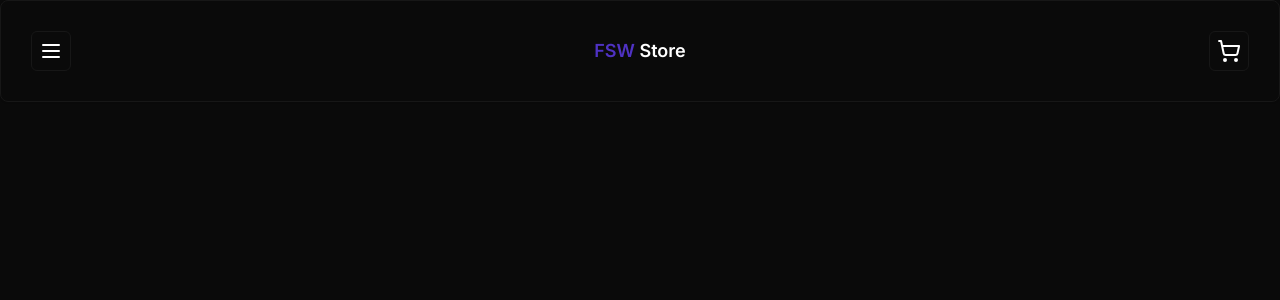
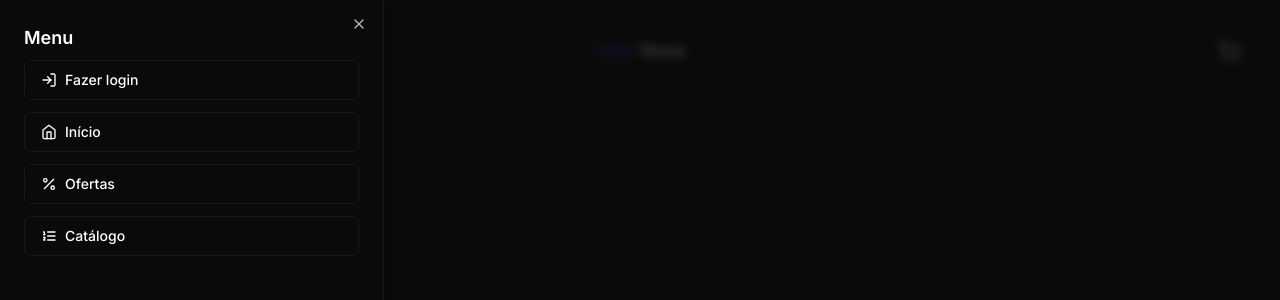
Before and after one commit to diovanealves/fsw-store, a Next.js app: page / in a window 1280 px wide. Both pictures are taken after a click on the button 50 px from the left and 50 px from the top of the page. Shown: the top 300 px of the page. Built offline with nearby package versions, Linux system fonts and the light colour scheme.

Commit message:
feat: add header menu using sheet component

```diff
--- a/package.json
+++ b/package.json
@@ -10,6 +10,7 @@
   },
   "dependencies": {
     "@prisma/client": "^5.4.2",
+    "@radix-ui/react-dialog": "^1.0.5",
     "@radix-ui/react-slot": "^1.0.2",
     "class-variance-authority": "^0.7.0",
     "clsx": "^2.0.0",
--- a/src/components/header.tsx
+++ b/src/components/header.tsx
@@ -1,13 +1,52 @@
-import { MenuIcon, ShoppingCartIcon } from 'lucide-react'
+import {
+  MenuIcon,
+  ShoppingCartIcon,
+  LogInIcon,
+  HomeIcon,
+  PercentIcon,
+  ListOrderedIcon,
+} from 'lucide-react'
 import { Button } from './ui/button'
 import { Card } from './ui/card'
+import { Sheet, SheetContent, SheetHeader, SheetTrigger } from './ui/sheet'
 
 export default function Header() {
   return (
     <Card className="flex items-center justify-between p-[1.87rem]">
-      <Button size="icon" variant="outline">
-        <MenuIcon />
-      </Button>
+      <Sheet>
+        <SheetTrigger asChild>
+          <Button size="icon" variant="outline">
+            <MenuIcon />
+          </Button>
+        </SheetTrigger>
+        <SheetContent side="left">
+          <SheetHeader className="text-left text-lg font-semibold">
+            Menu
+          </SheetHeader>
+
+          <div className="mt-2 space-y-3">
+            <Button variant="outline" className="w-full justify-start gap-2">
+              <LogInIcon size={16} />
+              Fazer login
+            </Button>
+
+            <Button variant="outline" className="w-full justify-start gap-2">
+              <HomeIcon size={16} />
+              Início
+            </Button>
+
+            <Button variant="outline" className="w-full justify-start gap-2">
+              <PercentIcon size={16} />
+              Ofertas
+            </Button>
+
+            <Button variant="outline" className="w-full justify-start gap-2">
+              <ListOrderedIcon size={16} />
+              Catálogo
+            </Button>
+          </div>
+        </SheetContent>
+      </Sheet>
 
       <h1 className="text-lg font-semibold ">
         <span className="text-primary">FSW</span> Store
--- /dev/null
+++ b/src/components/ui/sheet.tsx
@@ -0,0 +1,146 @@
+'use client'
+
+import * as React from 'react'
+import * as SheetPrimitive from '@radix-ui/react-dialog'
+import { cva, type VariantProps } from 'class-variance-authority'
+import { X } from 'lucide-react'
+
+import { cn } from '@/lib/utils'
+
+const Sheet = SheetPrimitive.Root
+
+const SheetTrigger = SheetPrimitive.Trigger
+
+const SheetClose = SheetPrimitive.Close
+
+const SheetPortal = ({
+  className,
+  ...props
+}: SheetPrimitive.DialogPortalProps) => (
+  <SheetPrimitive.Portal className={cn(className)} {...props} />
+)
+SheetPortal.displayName = SheetPrimitive.Portal.displayName
+
+const SheetOverlay = React.forwardRef<
+  React.ElementRef<typeof SheetPrimitive.Overlay>,
+  React.ComponentPropsWithoutRef<typeof SheetPrimitive.Overlay>
+>(({ className, ...props }, ref) => (
+  <SheetPrimitive.Overlay
+    className={cn(
+      'bg-background/80 data-[state=open]:animate-in data-[state=closed]:animate-out data-[state=closed]:fade-out-0 data-[state=open]:fade-in-0 fixed inset-0 z-50 backdrop-blur-sm',
+      className,
+    )}
+    {...props}
+    ref={ref}
+  />
+))
+SheetOverlay.displayName = SheetPrimitive.Overlay.displayName
+
+const sheetVariants = cva(
+  'fixed z-50 gap-4 bg-background p-6 shadow-lg transition ease-in-out data-[state=open]:animate-in data-[state=closed]:animate-out data-[state=closed]:duration-300 data-[state=open]:duration-500',
+  {
+    variants: {
+      side: {
+        top: 'inset-x-0 top-0 border-b data-[state=closed]:slide-out-to-top data-[state=open]:slide-in-from-top',
+        bottom:
+          'inset-x-0 bottom-0 border-t data-[state=closed]:slide-out-to-bottom data-[state=open]:slide-in-from-bottom',
+        left: 'inset-y-0 left-0 h-full w-3/4 border-r data-[state=closed]:slide-out-to-left data-[state=open]:slide-in-from-left sm:max-w-sm',
+        right:
+          'inset-y-0 right-0 h-full w-3/4  border-l data-[state=closed]:slide-out-to-right data-[state=open]:slide-in-from-right sm:max-w-sm',
+      },
+    },
+    defaultVariants: {
+      side: 'right',
+    },
+  },
+)
+
+interface SheetContentProps
+  extends React.ComponentPropsWithoutRef<typeof SheetPrimitive.Content>,
+    VariantProps<typeof sheetVariants> {}
+
+const SheetContent = React.forwardRef<
+  React.ElementRef<typeof SheetPrimitive.Content>,
+  SheetContentProps
+>(({ side = 'right', className, children, ...props }, ref) => (
+  <SheetPortal>
+    <SheetOverlay />
+    <SheetPrimitive.Content
+      ref={ref}
+      className={cn(sheetVariants({ side }), className)}
+      {...props}
+    >
+      {children}
+      <SheetPrimitive.Close className="ring-offset-background focus:ring-ring data-[state=open]:bg-secondary absolute right-4 top-4 rounded-sm opacity-70 transition-opacity hover:opacity-100 focus:outline-none focus:ring-2 focus:ring-offset-2 disabled:pointer-events-none">
+        <X className="h-4 w-4" />
+        <span className="sr-only">Close</span>
+      </SheetPrimitive.Close>
+    </SheetPrimitive.Content>
+  </SheetPortal>
+))
+SheetContent.displayName = SheetPrimitive.Content.displayName
+
+const SheetHeader = ({
+  className,
+  ...props
+}: React.HTMLAttributes<HTMLDivElement>) => (
+  <div
+    className={cn(
+      'flex flex-col space-y-2 text-center sm:text-left',
+      className,
+    )}
+    {...props}
+  />
+)
+SheetHeader.displayName = 'SheetHeader'
+
+const SheetFooter = ({
+  className,
+  ...props
+}: React.HTMLAttributes<HTMLDivElement>) => (
+  <div
+    className={cn(
+      'flex flex-col-reverse sm:flex-row sm:justify-end sm:space-x-2',
+      className,
+    )}
+    {...props}
+  />
+)
+SheetFooter.displayName = 'SheetFooter'
+
+const SheetTitle = React.forwardRef<
+  React.ElementRef<typeof SheetPrimitive.Title>,
+  React.ComponentPropsWithoutRef<typeof SheetPrimitive.Title>
+>(({ className, ...props }, ref) => (
+  <SheetPrimitive.Title
+    ref={ref}
+    className={cn('text-foreground text-lg font-semibold', className)}
+    {...props}
+  />
+))
+SheetTitle.displayName = SheetPrimitive.Title.displayName
+
+const SheetDescription = React.forwardRef<
+  React.ElementRef<typeof SheetPrimitive.Description>,
+  React.ComponentPropsWithoutRef<typeof SheetPrimitive.Description>
+>(({ className, ...props }, ref) => (
+  <SheetPrimitive.Description
+    ref={ref}
+    className={cn('text-muted-foreground text-sm', className)}
+    {...props}
+  />
+))
+SheetDescription.displayName = SheetPrimitive.Description.displayName
+
+export {
+  Sheet,
+  SheetPortal,
+  SheetOverlay,
+  SheetTrigger,
+  SheetClose,
+  SheetContent,
+  SheetHeader,
+  SheetFooter,
+  SheetTitle,
+  SheetDescription,
+}
```
Also changed, not shown: src/components/ui/button.tsx (+21 -21 lines), 1 other file (tests, documents, lock files or other folders).
